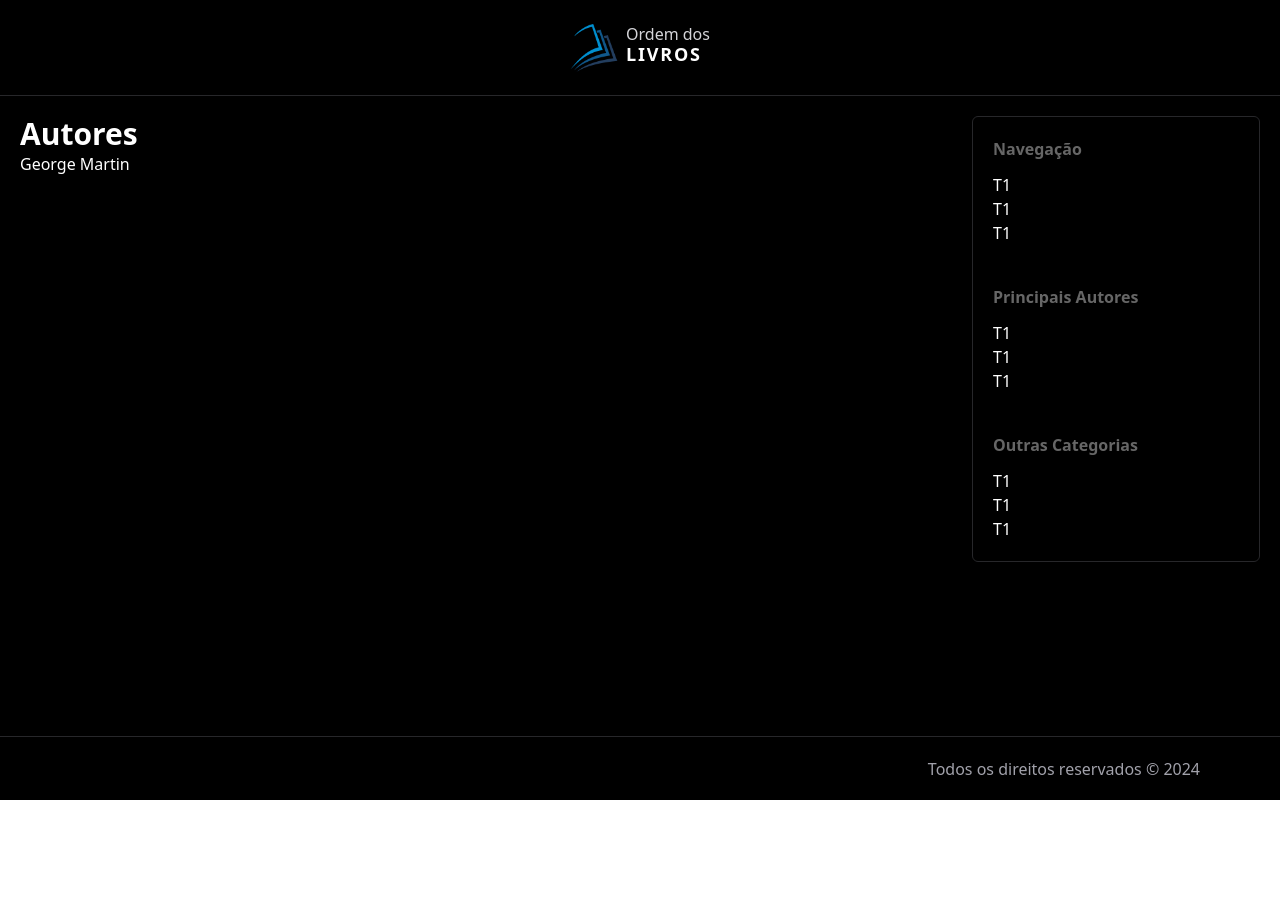
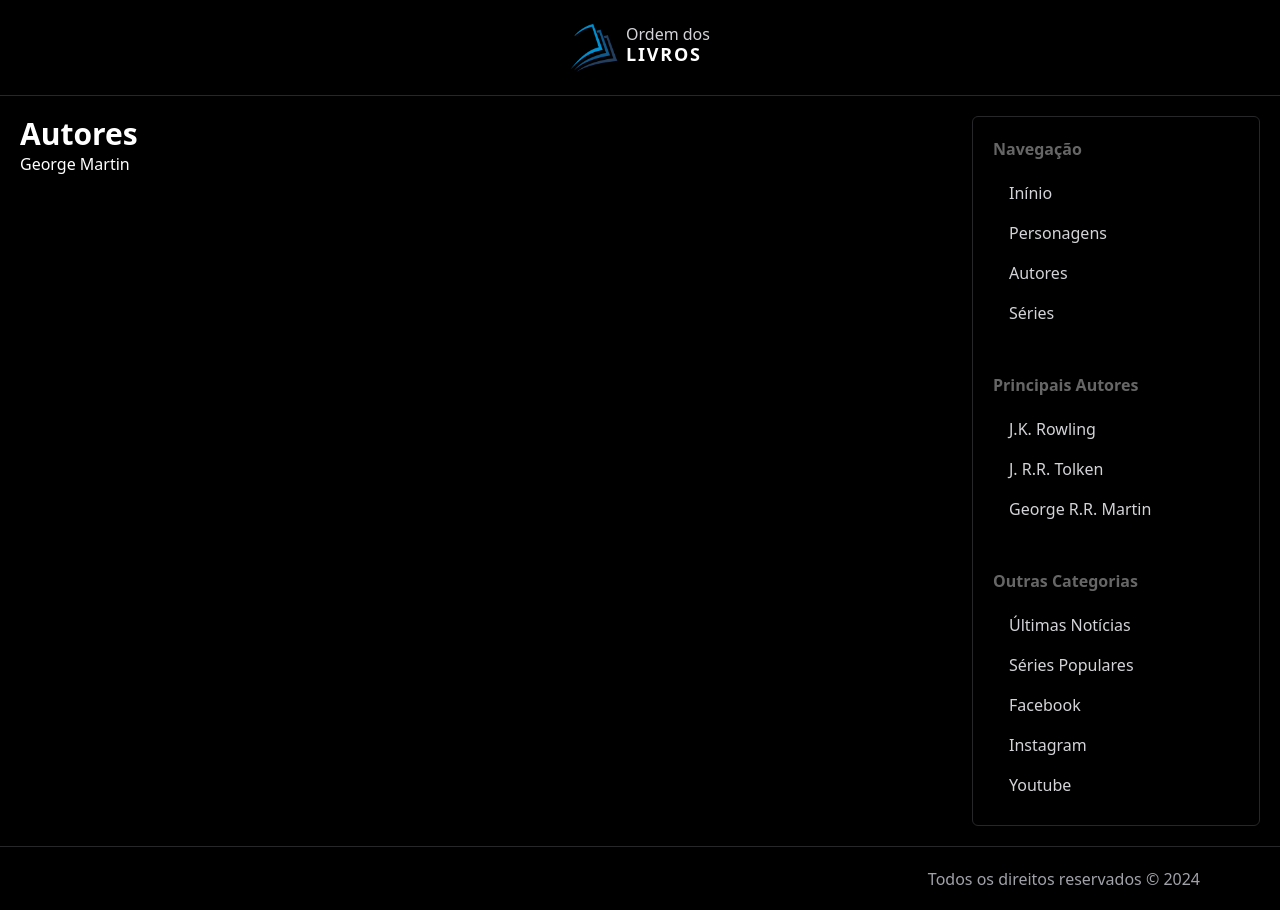
Before and after one commit to MichelleCordeiro/order-books, a SvelteKit app: page /autores in a window 1280 px wide. Before the commit the page ends 800 px from the top, so only its background shows below. Built offline with nearby package versions, Linux system fonts and the light colour scheme.

Commit message:
feat: navItem component

```diff
--- a/src/components/template/Logo.svelte
+++ b/src/components/template/Logo.svelte
@@ -1,3 +1,4 @@
+<a href="/">
   <div class="flex items-center gap-2">
     <img
       src="/logo.png" alt="Logo"
@@ -8,3 +9,4 @@
       <span class="font-black text-lg tracking-widest">LIVROS</span>
     </div>
   </div>
+</a>
--- /dev/null
+++ b/src/components/template/NavItem.svelte
@@ -0,0 +1,18 @@
+<script>
+  export let text = ""
+  export let href = "/"
+  export let target = ""
+</script>
+
+<li>
+  <a
+    {href}
+    {target}
+    class="
+      flex gap-2 items-center cursor-pointer px-4 py-2 text-zinc-300
+      hover:tracking-wide hover:font-bold hover:text-white hover:bg-white/10
+    "
+  >
+    <span>{text}</span>
+  </a>
+</li>
--- a/src/components/template/Sidebar.svelte
+++ b/src/components/template/Sidebar.svelte
@@ -1,21 +1,27 @@
 <script>
   import Nav from './Nav.svelte';
+  import NavItem from './NavItem.svelte';
 </script>
 
 <aside class="w-72 flex flex-col gap-10 self-start border border-zinc-800 p-5 rounded-md">
   <Nav title="Navegação">
-    <li>T1</li>
-    <li>T1</li>
-    <li>T1</li>
+    <NavItem text="Inínio" href="/" />
+    <NavItem text="Personagens" href="/" />
+    <NavItem text="Autores" href="/autores" />
+    <NavItem text="Séries" href="/" />
   </Nav>
+
   <Nav title="Principais Autores">
-    <li>T1</li>
-    <li>T1</li>
-    <li>T1</li>
+    <NavItem text="J.K. Rowling" href="/" />
+    <NavItem text="J. R.R. Tolken" href="/" />
+    <NavItem text="George R.R. Martin" href="autores/george-martin" />
   </Nav>
+
   <Nav title="Outras Categorias">
-    <li>T1</li>
-    <li>T1</li>
-    <li>T1</li>
+    <NavItem text="Últimas Notícias" href="/" />
+    <NavItem text="Séries Populares" href="/" />
+    <NavItem text="Facebook" href="www.facebook.com" target="_blank" />
+    <NavItem text="Instagram" href="www.instagram.com" target="_blank" />
+    <NavItem text="Youtube" href="www.youtube.com" target="_blank" />
   </Nav>
 </aside>
```
Lines whose indentation alone changed are shown as unchanged.
